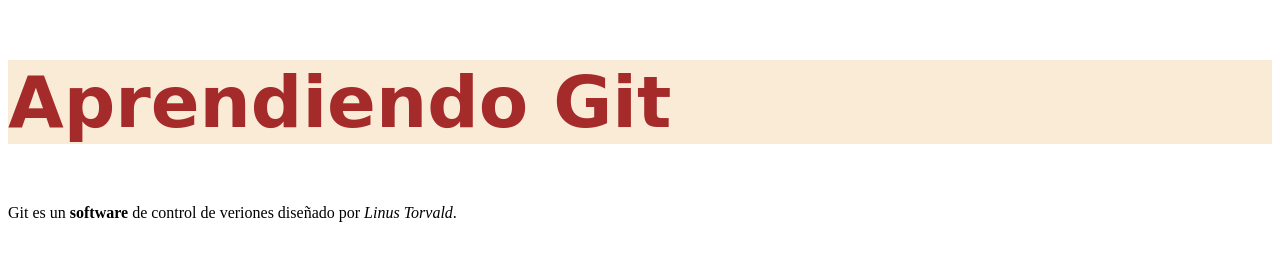
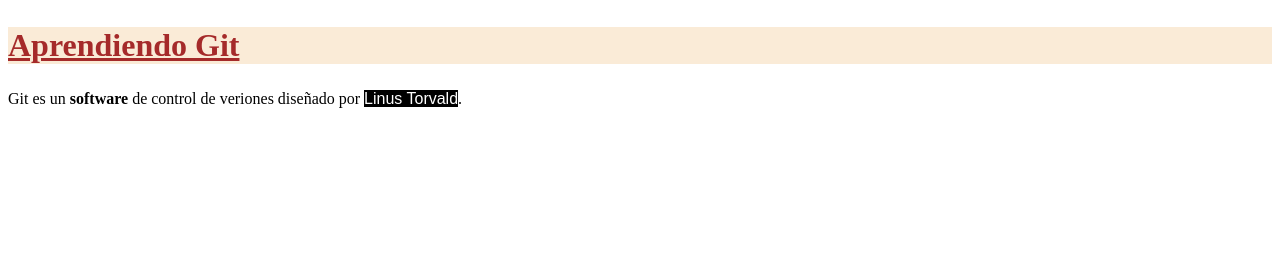
Before and after one commit to LiamTriaca/edd-pwfe-m1-03, a plain HTML site: page index.html in a window 1280 px wide. Drawn offline with Linux system fonts and the light colour scheme.

Commit message:
Siguiendo con HTML y CSS

```diff
--- a/index.html
+++ b/index.html
@@ -3,15 +3,35 @@
 <head>
 	<meta charset=“utf-8”>
 	<title>EANT- Fullstack Essentials</title>
+	<style>
+    h2 {
+    	color: brown;
+    background: antiquewhite;
+    font-size: 32px;
+    text-decoration: underline;
+    font-family: Times new Roman;
+}
+ a {
+ 	color: white;
+ 	background: black;
+ 	text-decoration: none;
+ 	font-family: Arial;
+
+ }
+ a:hover {
+ 	background-color:green;
+
+ }
+
+
+
+</style>
+
+
 	</head>
 	<body>
-		<h2 style="
-    color: brown;
-    background: antiquewhite;
-    font-size: 72px;
-    font-family: cursive;
-">Aprendiendo Git</h2>
-		<p>Git es un <strong>software</strong> de control de veriones dise&ntilde;ado por <em>Linus Torvald</em>.</p>
+		<h2 style="">Aprendiendo Git</h2>
+		<p>Git es un <strong>software</strong> de control de veriones dise&ntilde;ado por <a href="https://es.wikipedia.org/wiki/Linus_Torvalds" target="_blank" title="Ver mas en la Wikipedia">Linus Torvald</a>.</p>
 
 	</body>
 </html>
```
